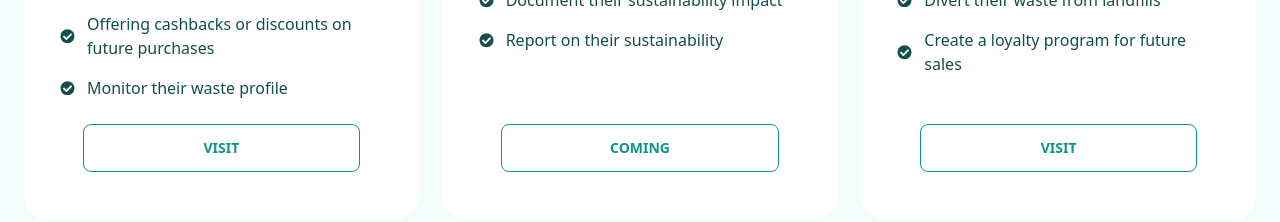
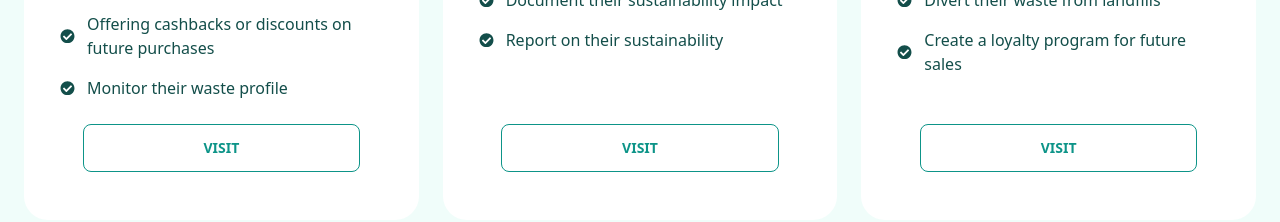
Before and after one commit to acousticintel/takaLand, a Next.js app: page / in a window 1280 px wide. Shown: the part 1140-1362 px from the top of the page. Built offline with nearby package versions, Linux system fonts and the light colour scheme.

Commit message:
site update

```diff
--- a/components/products/index.js
+++ b/components/products/index.js
@@ -102,6 +102,7 @@ export default function Products() {
     },
     {
       title: "Corporates",
+      link: "https://corporate.taka.earth",
       points: [
         "Measure their sustainability effort",
         "Document their sustainability impact",
```
